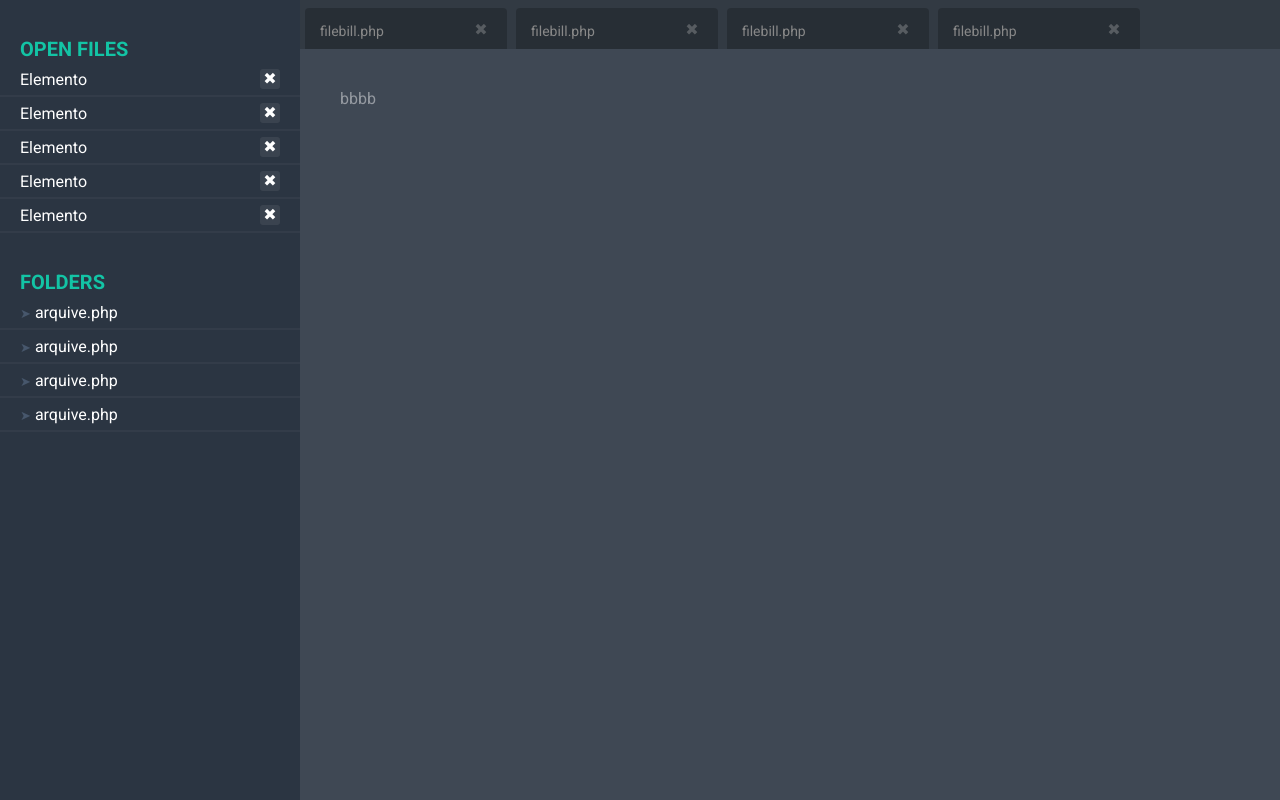
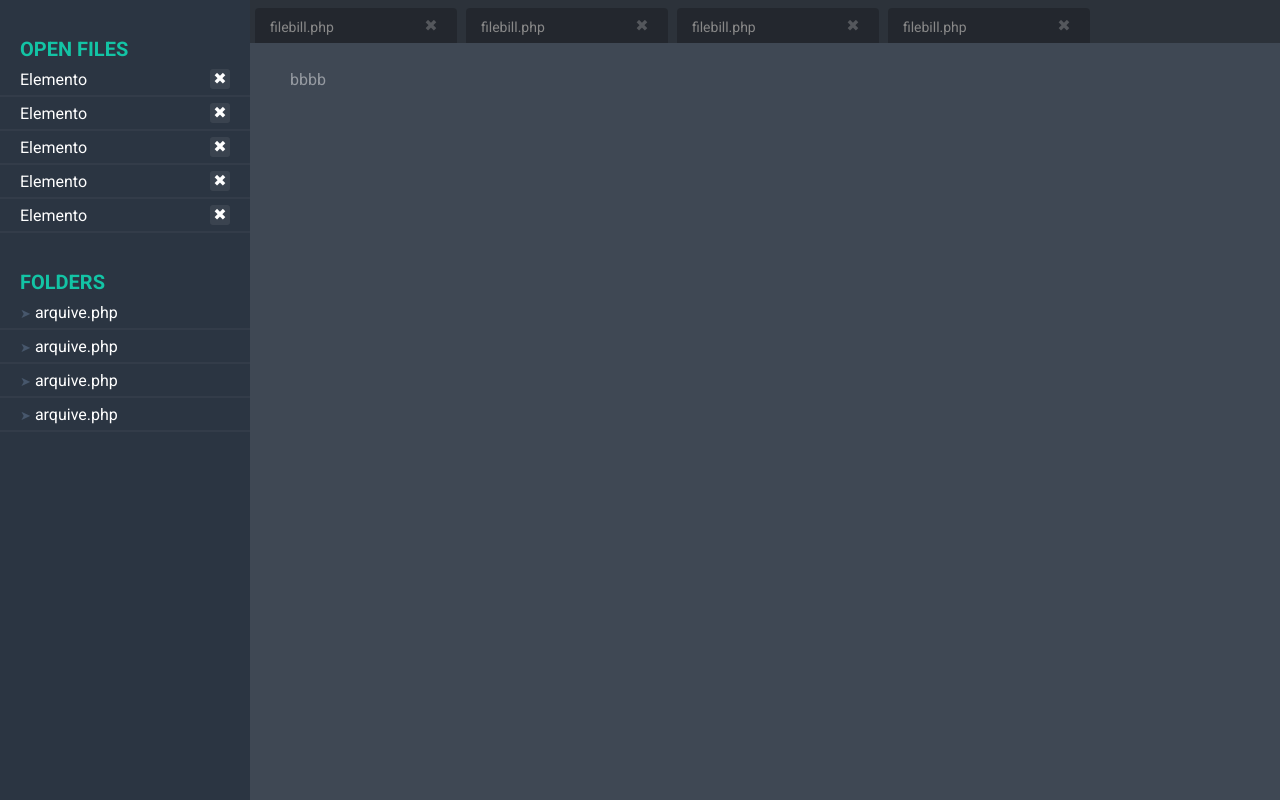
Before and after one commit to paulocezarphp/editecodex, a PHP site: page / in a window 1280 px wide. Run offline with PHP 8.4, Linux system fonts and the light colour scheme.

Commit message:
v0.05 - Criando funções
Dessa vez nós fizemos mais algumas alterações em nossos arquivos css para melhorar alguns problemas no layout da página, nós também criamos algumas funções para manipulações de arquivos.

```diff
--- a/app/css/desktop.css
+++ b/app/css/desktop.css
@@ -4,6 +4,13 @@ body{
 	font-family: 'Roboto', sans-serif;
 }
 
+.scroll{
+	overflow-y: auto;
+}
+
+/*---------------------------------------------------
+PAINEL
+---------------------------------------------------*/
 .painel{
 	position: absolute;
 	left: 0px;
@@ -22,7 +29,7 @@ body{
 
 .painel-group{
 	display: grid;
-	grid-template-columns: 300px auto;
+	grid-template-columns: 250px auto;
 	width: 100%;
 	height: 100%;
 }
@@ -79,7 +86,7 @@ body{
 
 .painel-right{
 	padding: 40px;
-	overflow-y: auto;
+	padding-top: 70px;
 }
 
 .painel-right:focus{
@@ -88,6 +95,9 @@ body{
 	outline: none;
 }
 
+/*---------------------------------------------------
+FOLDER
+---------------------------------------------------*/
 .folder{
 
 }
@@ -119,15 +129,22 @@ body{
 	color: #47576c;
 }
 
+/*---------------------------------------------------
+TABMENU
+---------------------------------------------------*/
 .tabmenu{
-	background: rgba(0,0,0, 0.2);
+	background: rgba(44, 50, 58, 1);
+	position: fixed;
+	width: 100%;
+
 }
 
 .tabmenu-item{
 	margin-left: 5px;
 	display: inline-flex;
-	padding: 15px 15px;
-	padding-bottom: 10px;
+	padding: 8px 15px;
+	padding-top: 11px;
+
 	background: rgba(0,0,0, 0.21);
 	-webkit-border-top-left-radius: 4px;
 	-webkit-border-top-right-radius: 4px;
@@ -148,7 +165,6 @@ body{
 	color: #888;
 	font-size: 14px;
 }
-
 
 .tabmenu-close{
 	color: rgba(200,200,200, 0.3);
--- a/app/js/script.js
+++ b/app/js/script.js
@@ -0,0 +1,35 @@
+ $(document).ready(function(){
+
+    function CarregamentoPagina(){
+
+    }
+
+    function EditorHighlightStart(){
+
+    }
+
+    function EditorLinhaStart(){
+
+    }
+
+ 	function AbrirArquivo(){
+
+ 	}
+
+ 	function FecharArquivoAberto(){
+
+ 	}
+
+ 	function DeletarArquivo(){
+
+ 	}
+
+ 	function RenomearArquivo(){
+
+ 	}
+
+ 	function SalvarArquivo(){
+
+ 	}
+
+ });
--- a/index.php
+++ b/index.php
@@ -75,7 +75,7 @@
 				</div>
 
 			</div>
-			<div class="theme-background-b theme-color-e">
+			<div class="scroll theme-background-b theme-color-e">
 				<div class="tabmenu">
 					<div class="tabmenu-item">
 						<div class="tabmenu-group">
```
Also changed, not shown: app/css/style.css (line endings or trailing spaces).
